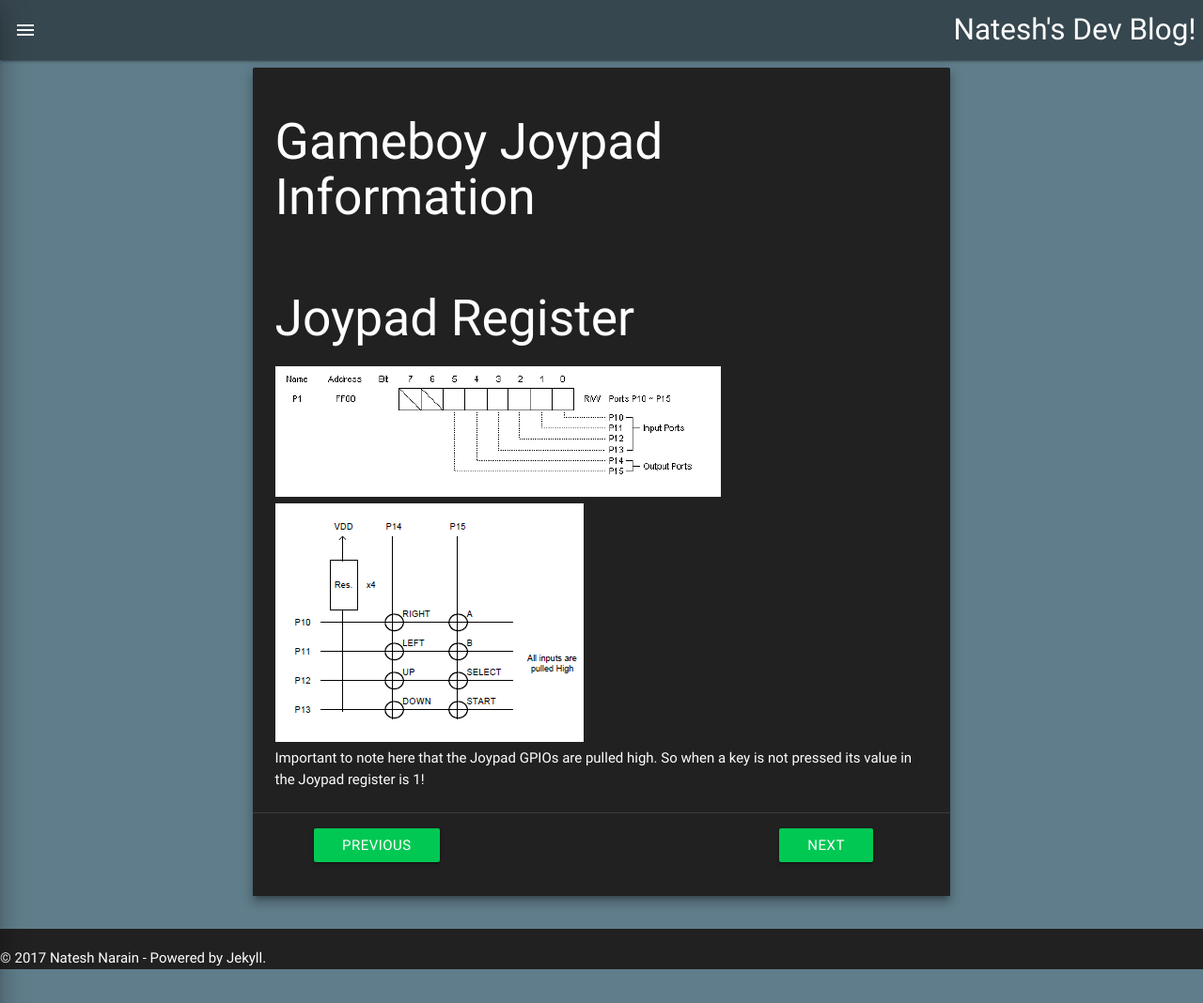
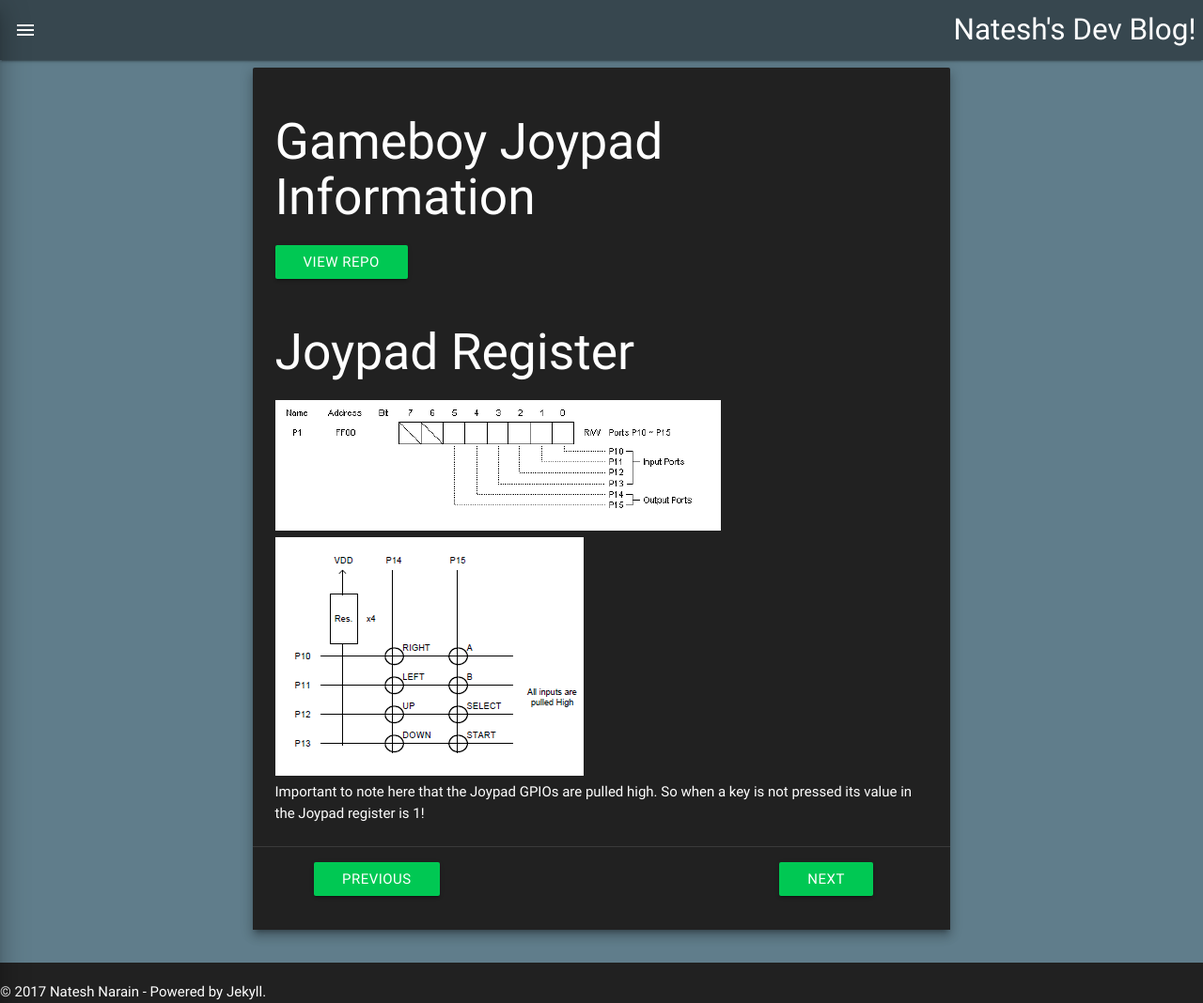
Before and after one commit to nnarain/nnarain.github.io, a Jekyll site: the page built from _posts/2016-10-01-Gameboy Joypad Information.md, in a window 1280 px wide and 1068 px high. Shown: the whole window at 94% size. Built offline with Jekyll 4.4.1, drawn with Linux system fonts in a browser that asks for light colours; nearby versions of some CDN libraries; comment, search, counter and statistics services are not loaded.

Commit message:
Added a repo link

```diff
--- a/_layouts/post.html
+++ b/_layouts/post.html
@@ -7,6 +7,10 @@
         <div class="card grey darken-4 z-depth-4">
             <div class="card-content white-text">
                 <h2>{{page.title}}</h2>
+                {% if page.repo_url %}
+                <a href="{{page.repo_url}}" class="btn green accent-4 waves-effects waves-light">view repo</a>
+                {% endif %}
+                <br />
                 <br />
                 {{content}}
             </div>
```
